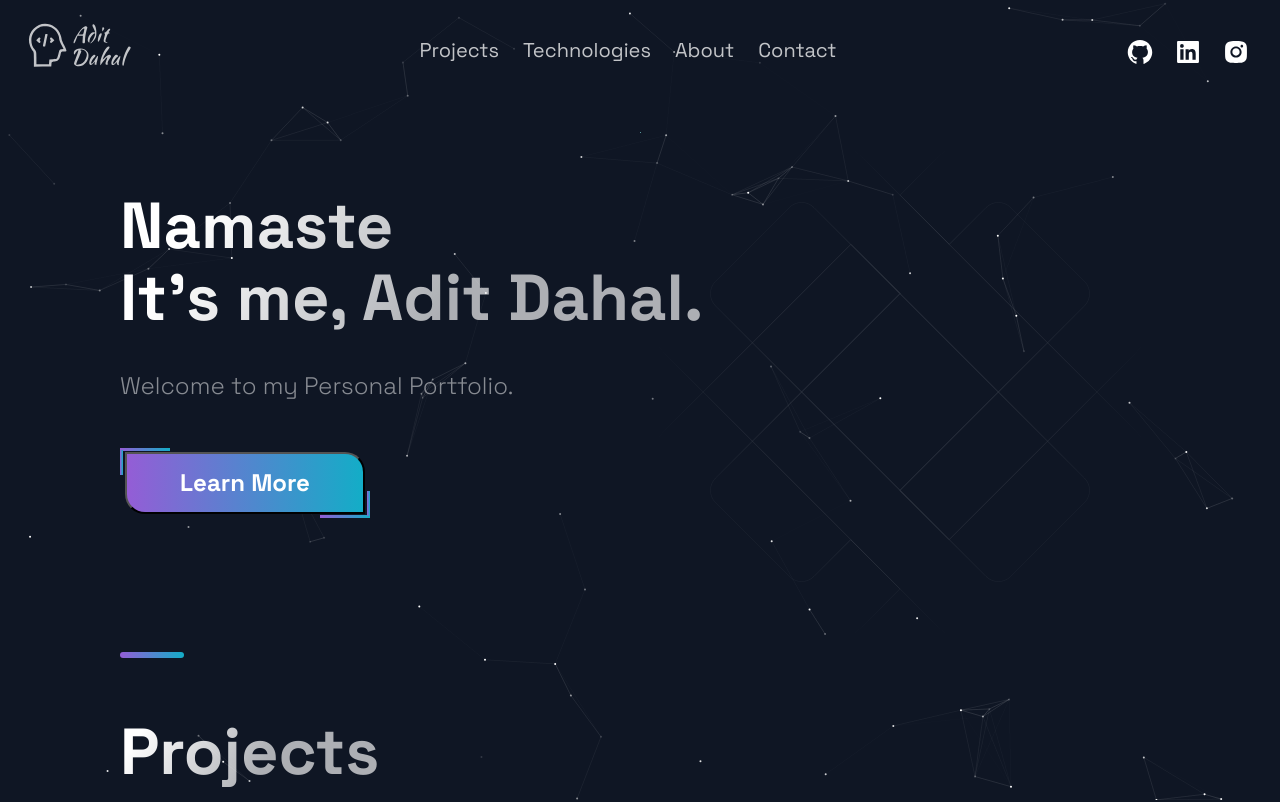
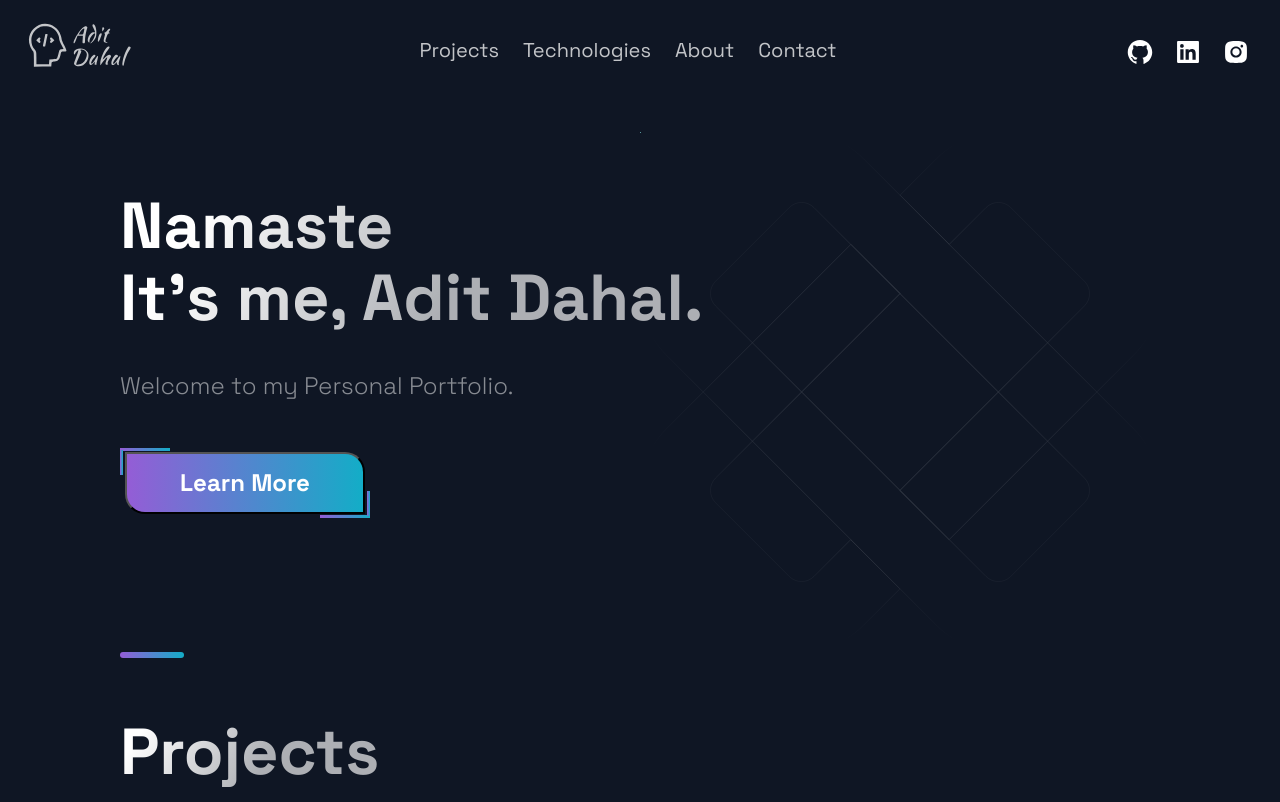
Before and after one commit to Adeetdahal/Adit-Portfolio, a Next.js app: page / in a window 1280 px wide. Shown: the top 802 px of the page. Built offline with nearby package versions, Linux system fonts and the light colour scheme.

Commit message:
removing tsparticles

```diff
--- a/package.json
+++ b/package.json
@@ -8,6 +8,7 @@
     "start": "next start"
   },
   "dependencies": {
+    "@sendgrid/mail": "^7.7.0",
     "bootstrap": "^5.3.0",
     "next": "10.2.3",
     "react": "17.0.2",
@@ -15,10 +16,8 @@
     "react-dom": "17.0.2",
     "react-icons": "^4.8.0",
     "react-toastify": "^9.1.3",
-    "react-tsparticles": "^2.9.3",
     "styled-components": "^5.3.0",
-    "styled-normalize": "^8.0.7",
-    "tsparticles": "^2.9.3"
+    "styled-normalize": "^8.0.7"
   },
   "devDependencies": {
     "babel-plugin-styled-components": "^2.0.7"
--- a/src/styles/theme.js
+++ b/src/styles/theme.js
@@ -2,11 +2,11 @@ import { ThemeProvider } from 'styled-components';
 
 import theme from "../themes/default";
 import GlobalStyles from './globals';
-import ParticleComponent from '../../utils/Particles/ParticleComponent';
+// import ParticleComponent from '../../utils/Particles/ParticleComponent';
 
 const Theme = ({ children }) => (
   <ThemeProvider theme={theme}>
-    <ParticleComponent />
+    {/* <ParticleComponent /> */}
     <GlobalStyles />
     {children}
   </ThemeProvider>
--- a/utils/Particles/ParticleComponent.js
+++ /dev/null
@@ -1,37 +0,0 @@
-import React, { useState } from "react";
-import { useCallback } from "react";
-import Particles from "react-tsparticles";
-import { loadFull } from "tsparticles";
-import parallaxConfig from './parallaxConfig.json'
-
-const ParticleComponent = () => {
-    const particlesInit = useCallback(async (engine) => {
-        console.log(engine);
-        await loadFull(engine);
-    }, []);
-
-    const particlesLoaded = useCallback(async (container) => {
-        await console.log(container);
-    }, []);
-
-    const handleMouseEnter = (container) => {
-        const particles = container.particles;
-        particles.move.enable = true; // Enable particle movement on hover
-    };
-
-    const handleMouseLeave = (container) => {
-        const particles = container.particles;
-        particles.move.enable = false; // Disable particle movement when leaving the area
-    };
-
-    return (
-        <Particles
-            id="tsparticles"
-            init={particlesInit}
-            loaded={particlesLoaded}
-            options={parallaxConfig}
-        />
-    );
-};
-
-export default ParticleComponent;
--- a/utils/Particles/parallaxConfig.json
+++ /dev/null
@@ -1,57 +0,0 @@
-{
-    "particles": {
-        "number": {
-            "value": 160,
-            "density": {
-                "enable": true,
-                "value_area": 1500
-            }
-        },
-        "line_linked": {
-            "enable": true,
-            "opacity": 0.08
-        },
-        "move": {
-            "attract": {
-                "enable": false,
-                "rotateX": 600,
-                "rotateY": 1200
-            },
-            "bounce": false,
-            "direction": "none",
-            "enable": true,
-            "out_mode": "out",
-            "random": false,
-            "speed": 0.4,
-            "straight": false
-        },
-        "size": {
-            "value": 1
-        },
-        "opacity": {
-            "anim": {
-                "enable": true,
-                "speed": 3,
-                "opacity_min": 0.15,
-                "opacity_max": 0.9
-            }
-        }
-    },
-    "interactivity": {
-        "detectsOn": "window",
-        "events": {
-            "onclick": { "enable": true, "mode": "push" },
-            "onhover": {
-                "enable": true,
-                "mode": "attract",
-                "parallax": { "enable": false, "force": 60, "smooth": 10 }
-            },
-            "resize": true
-        },
-        "modes": {
-            "push": { "quantity": 2 },
-            "attract": { "distance": 200, "duration": 4, "factor": 1.3 }
-        }
-    },
-    "retina_detect": true
-}
```
Also changed, not shown: 1 other file (tests, documents, lock files or other folders).
